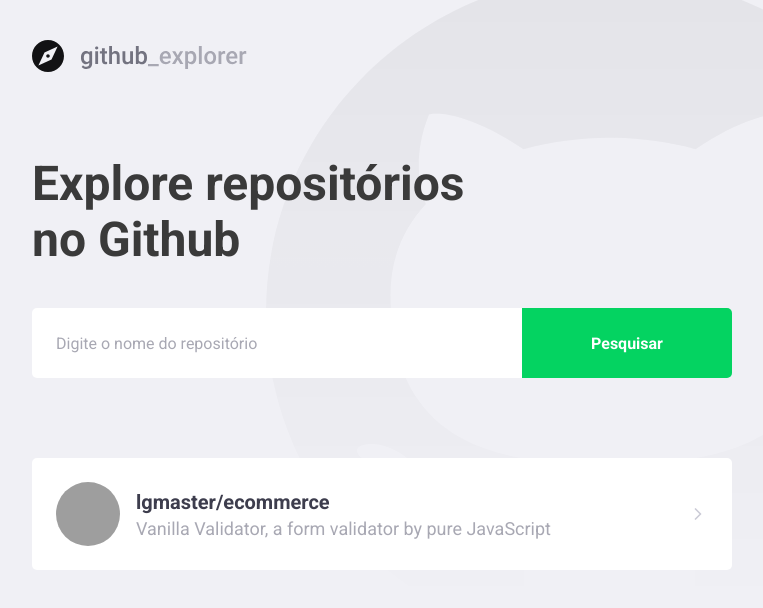
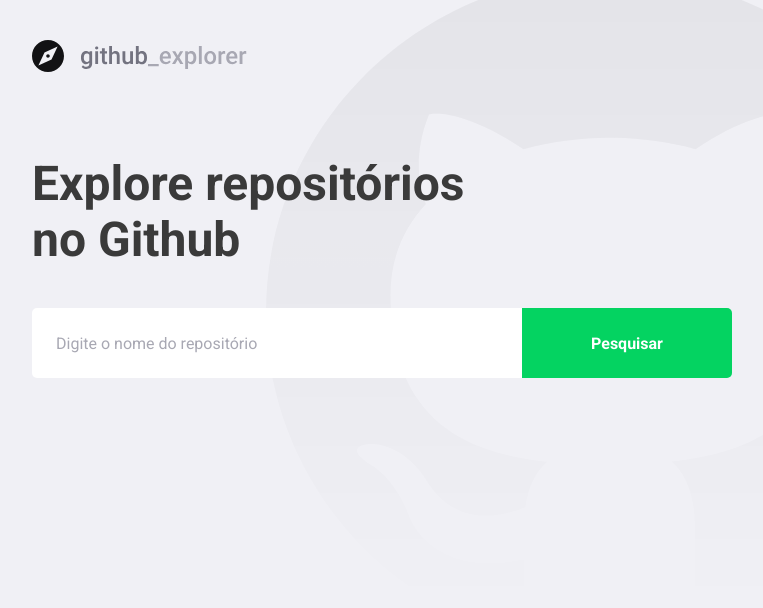
Before and after one commit to lgmaster/Github-Explorer, a React (Create React App) app: page / in a window 1280 px wide. Shown: the top 608 px of the page, without its empty margins (148-911 px from the left). Built offline with nearby package versions, Linux system fonts and the light colour scheme; grey boxes are pictures that could not be loaded.

Commit message:
Implements repository list with api

```diff
--- a/src/pages/Dashboard/index.tsx
+++ b/src/pages/Dashboard/index.tsx
@@ -1,4 +1,4 @@
-import React, { useState } from 'react';
+import React, { useState, FormEvent } from 'react';
 import { FiChevronRight } from 'react-icons/fi';
 import api from '../../services/api';
 
@@ -6,18 +6,38 @@
 
 import { Title, Form, Repositories } from './style';
 
+interface Repository {
+  full_name: string;
+  description: string;
+  owner: {
+    login: string;
+    avatar_url: string;
+  };
+}
+
 const Dashboard: React.FC = () => {
   const [newRepo, setNewRepo] = useState('');
-  const [repositories, setRepositories] = useState([]);
+  const [repositories, setRepositories] = useState<Repository[]>([]);
 
-  function handleAddRepository() {}
+  async function handleAddRepository(
+    event: FormEvent<HTMLFormElement>,
+  ): Promise<void> {
+    event.preventDefault();
+
+    const response = await api.get<Repository>(`repos/${newRepo}`);
+
+    const repository = response.data;
+
+    setRepositories([...repositories, repository]);
+    setNewRepo('');
+  }
 
   return (
     <>
       <img src={logoImg} alt="GitHub Explorer" />
       <Title>Explore repositórios no Github</Title>
 
-      <Form>
+      <Form onSubmit={handleAddRepository}>
         <input
           type="text"
           placeholder="Digite o nome do repositório"
@@ -28,18 +48,20 @@
       </Form>
 
       <Repositories>
-        <a href="teste">
+        {repositories.map(repository => (
+          <a key={repository.full_name} href="teste">
             <img
-            src="https://avatars1.githubusercontent.com/u/32269857?s=460&u=dc405b56241e1076a724cba55f4da27b3c58502c&v=4"
-            alt="lgmaster"
+              src={repository.owner.avatar_url}
+              alt={repository.owner.login}
             />
             <div>
-            <strong>lgmaster/ecommerce</strong>
-            <p>Vanilla Validator, a form validator by pure JavaScript</p>
+              <strong>{repository.full_name}</strong>
+              <p>{repository.description}</p>
             </div>
 
             <FiChevronRight size={20} />
           </a>
+        ))}
       </Repositories>
     </>
   );
--- a/src/pages/Dashboard/style.ts
+++ b/src/pages/Dashboard/style.ts
@@ -4,7 +4,7 @@
 
 export const Title = styled.h1`
   font-size: 48px;
-  color: #3A3A3A;
+  color: #3a3a3a;
   max-width: 450px;
   line-height: 56px;
 
@@ -36,12 +36,12 @@
     background: #04d361;
     border-radius: 0 5px 5px 0;
     border: 0;
-    color: #FFF;
+    color: #fff;
     font-weight: bold;
     transition: background-color 0.2s;
 
     &:hover {
-      background: ${shade(0.2, '#04d361')}
+      background: ${shade(0.2, '#04d361')};
     }
   }
 `;
@@ -51,7 +51,7 @@
   max-width: 700px;
 
   a {
-    background: #FFF;
+    background: #fff;
     border-radius: 5px;
     width: 100%;
     padding: 24px;
@@ -77,7 +77,8 @@
     }
 
     div {
-      margin-left: 16px;
+      margin: 0 16px;
+      flex: 1;
 
       strong {
         font-size: 20px;
@@ -86,7 +87,7 @@
 
       p {
         font-size: 18px;
-        color: #A8A8B3;
+        color: #a8a8b3;
         margin-top: 4px;
       }
     }
@@ -95,6 +96,5 @@
       margin-left: auto;
       color: #cbcbd6;
     }
-
   }
 `;
```
Also changed, not shown: .eslintrc.json. Lines whose indentation alone changed are shown as unchanged.
